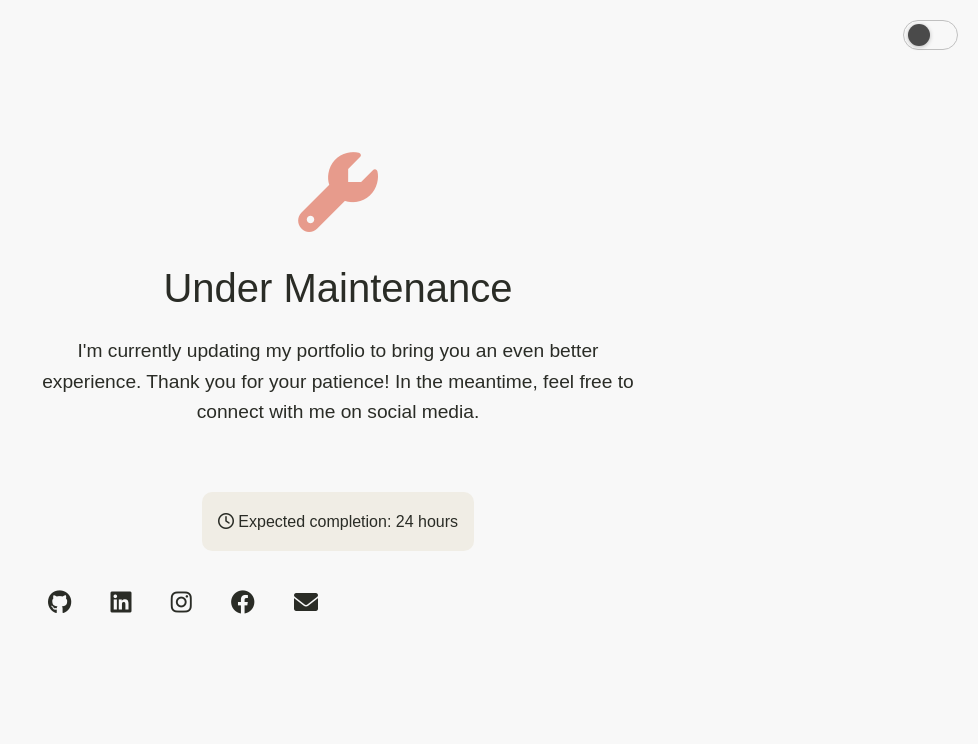
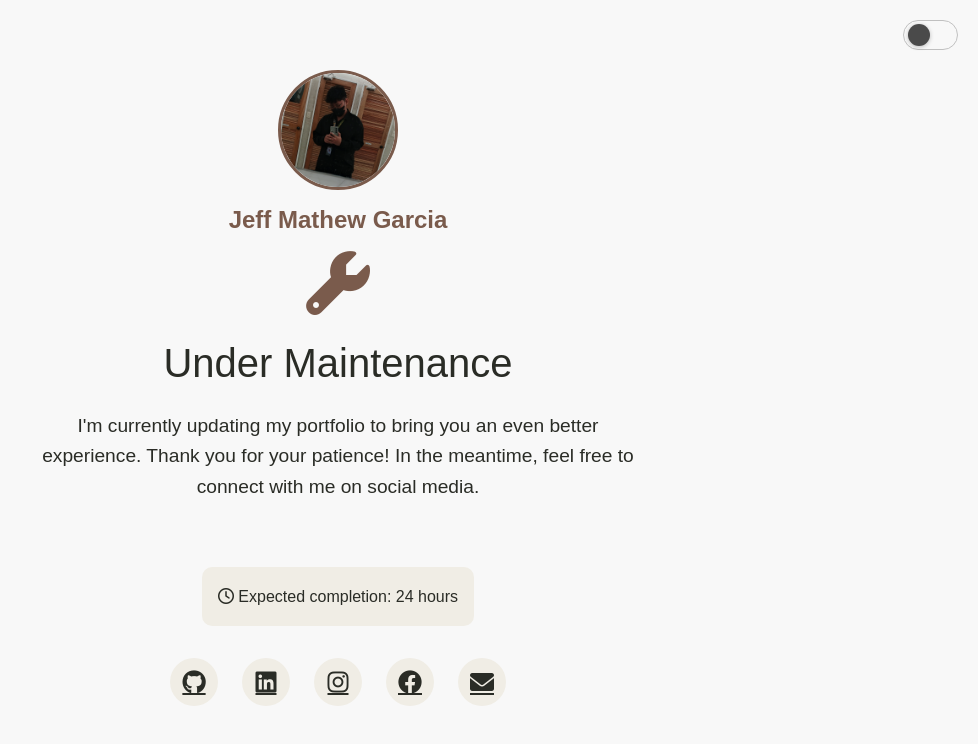
Before and after one commit to Shin-da/jeffmathew-portfolio, a website: page index.html in a window 1280 px wide. Shown: the whole page, without its empty margins (302-1280 px from the left). Drawn offline with nearby package versions, Linux system fonts and the light colour scheme; a web font is replaced by a local one.

```diff
--- a/index.html
+++ b/index.html
@@ -23,12 +23,27 @@
             text-align: center;
             max-width: 600px;
             margin: auto;
+        }        .profile-image {
+            margin-bottom: 1rem;
+        }        .profile-image img {
+            border-radius: 50%;
+            border: 3px solid var(--saddle);
+            width: 120px;
+            height: 120px;
+            object-fit: cover;
+        }
+
+        .dev-name {
+            color: var(--saddle);
+            font-size: 1.5rem;
+            margin-bottom: 1rem;
+            font-weight: 600;
         }
 
         .maintenance-icon {
-            font-size: 5rem;
-            color: var(--accent-color);
-            margin-bottom: 2rem;
+            font-size: 4rem;
+            color: var(--saddle);
+            margin-bottom: 1.5rem;
             animation: wrench 2.5s ease infinite;
         }
 
@@ -42,21 +57,28 @@
             font-size: 1.2rem;
             margin-bottom: 2rem;
             line-height: 1.6;
-        }
-
-        .social-links {
+        }        .social-links {
             margin-top: 2rem;
+            display: flex;
+            justify-content: center;
+            gap: 1.5rem;
         }
 
         .social-links a {
             color: var(--text-color);
             font-size: 1.5rem;
-            margin: 0 10px;
-            transition: color 0.3s ease;
-        }
-
-        .social-links a:hover {
-            color: var(--accent-color);
+            width: 3rem;
+            height: 3rem;
+            display: flex;
+            align-items: center;
+            justify-content: center;
+            border-radius: 50%;
+            transition: all 0.3s ease;
+            background: var(--card-bg);
+        }        .social-links a:hover {
+            color: var(--saddle);
+            transform: translateY(-3px);
+            box-shadow: 0 5px 15px rgba(0, 0, 0, 0.1);
         }
 
         .estimated-time {
@@ -99,10 +121,15 @@
                 <span class="toggle-thumb"></span>
             </span>
         </button>
-    </div>
-
-    <section class="maintenance-section">
+    </div>    <section class="maintenance-section">
         <div class="maintenance-content" data-aos="fade-up">
+            <div class="profile-image">
+                <picture>
+                    <source srcset="assets/images/me.webp" type="image/webp">
+                    <img src="assets/images/me.jpg" alt="Jeff Mathew Garcia" width="120" height="120" loading="lazy">
+                </picture>
+            </div>
+            <h2 class="dev-name">Jeff Mathew Garcia</h2>
             <i class="fas fa-wrench maintenance-icon"></i>
             <h1 class="maintenance-title">Under Maintenance</h1>
             <p class="maintenance-message">
```
